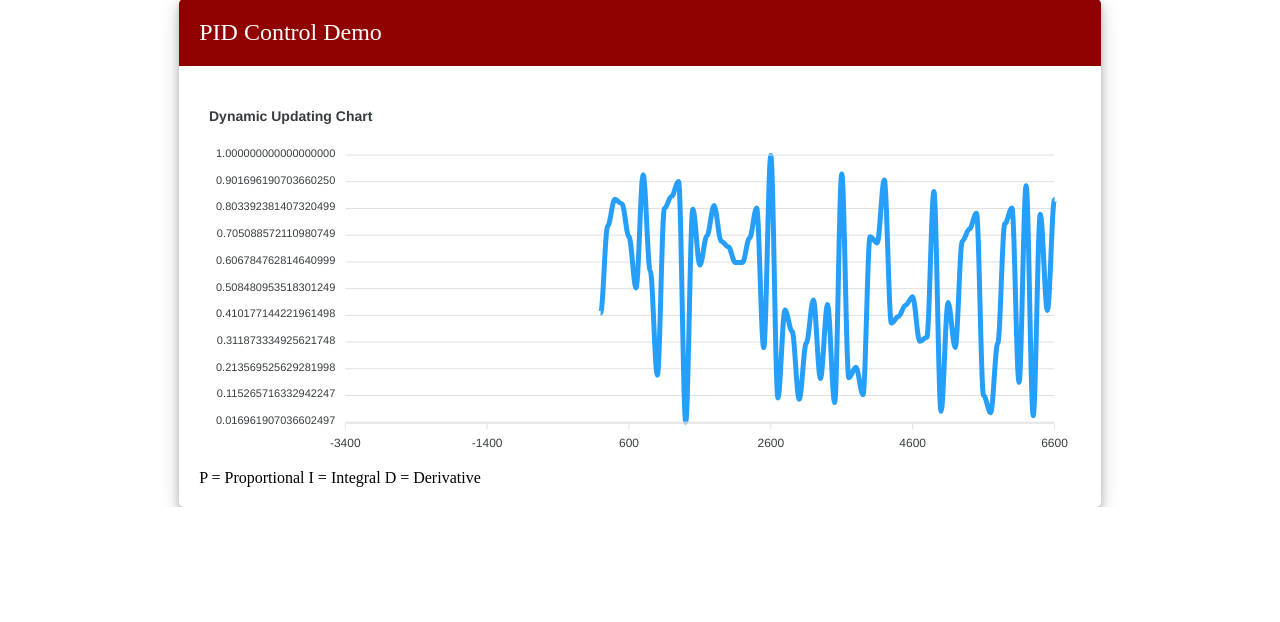
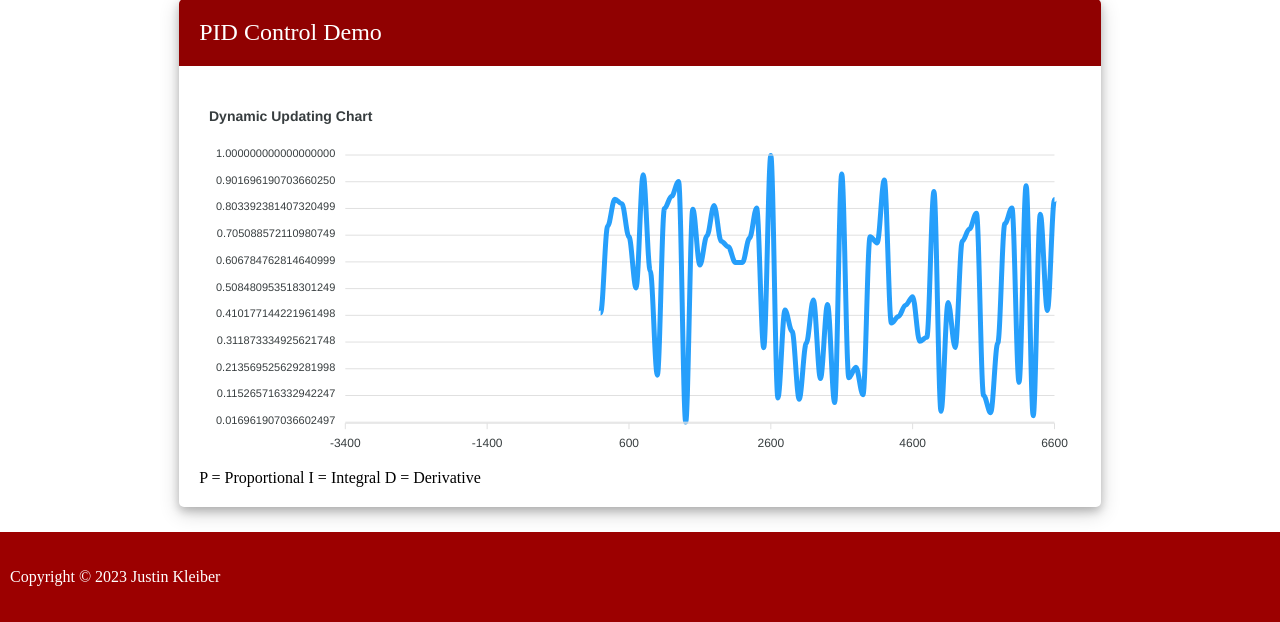
Before and after one commit to jkleiber/controls-tutorials, a Flask app: page /pid-control.html in a window 1280 px wide. Shown: the part 475-1097 px from the top of the page. Before the commit the page ends 982 px from the top, so only its background shows below. Run offline with Flask 2, Linux system fonts and the light colour scheme; some libraries are stand-ins or nearby versions; some web fonts are replaced.

Commit message:
Adds automatic copyright notice

```diff
--- /dev/null
+++ b/app/static/components/footer.html
@@ -0,0 +1,9 @@
+<div class="footer">
+    <p id="copy_notice"></p>
+    <script>
+        let year = new Date().getFullYear();
+        let copy_text = "Copyright © " + year + " Justin Kleiber"
+        var notice = document.getElementById("copy_notice");
+        notice.innerText = copy_text;
+    </script>
+</div>
--- a/app/static/css/nav.css
+++ b/app/static/css/nav.css
@@ -1,11 +1,10 @@
-
 /* Navigation bar layout */
 /* Based on https://www.w3schools.com/howto/howto_css_responsive_header.asp */
 
 .header {
-    overflow: hidden;
-    padding: 20px 10px;
-  }
+  overflow: hidden;
+  padding: 20px 10px;
+}
 
 /* Style the header links */
 .header a {
@@ -18,7 +17,7 @@
   line-height: 25px;
   border-radius: 0px;
   border-bottom: 3px solid rgba(156, 0, 0, 0);
-  transition: border 0.5s cubic-bezier(.65,.05,.36,1);
+  transition: border 0.5s cubic-bezier(.65, .05, .36, 1);
   cursor: pointer;
 }
 
@@ -53,7 +52,17 @@
     display: block;
     text-align: left;
   }
+
   .header-right {
     float: none;
   }
 }
+
+/* Footer */
+.footer {
+  overflow: hidden;
+  padding: 20px 10px;
+  background-color: rgb(156, 0, 0);
+  color: rgb(255, 255, 255);
+  margin-top: 25px;
+}
--- a/app/templates/index.html
+++ b/app/templates/index.html
@@ -60,6 +60,8 @@
 
             </div>
         </div>
+
+        <div data-include="footer"></div>
     </div>
 </body>
 
--- a/app/templates/pid-control.html
+++ b/app/templates/pid-control.html
@@ -1,7 +1,7 @@
 <html>
 
 <head>
-    <title>Research | Justin Kleiber</title>
+    <title>PID Control</title>
 
     <meta name="viewport" content="width=device-width,initial-scale=1">
 
@@ -104,6 +104,7 @@
                 </div>
 
             </div>
+            <div data-include="footer"></div>
         </div>
     </div>
 
```
